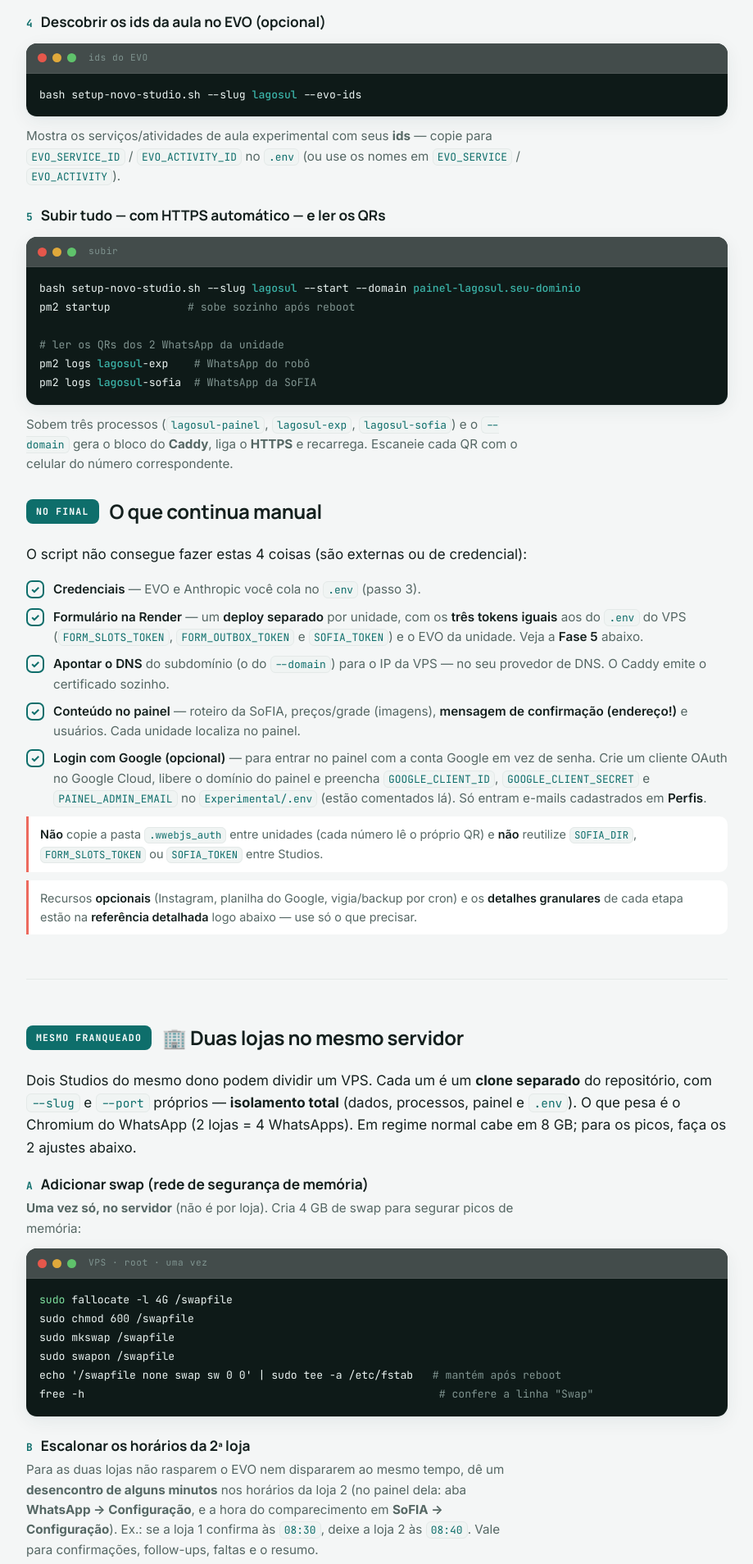
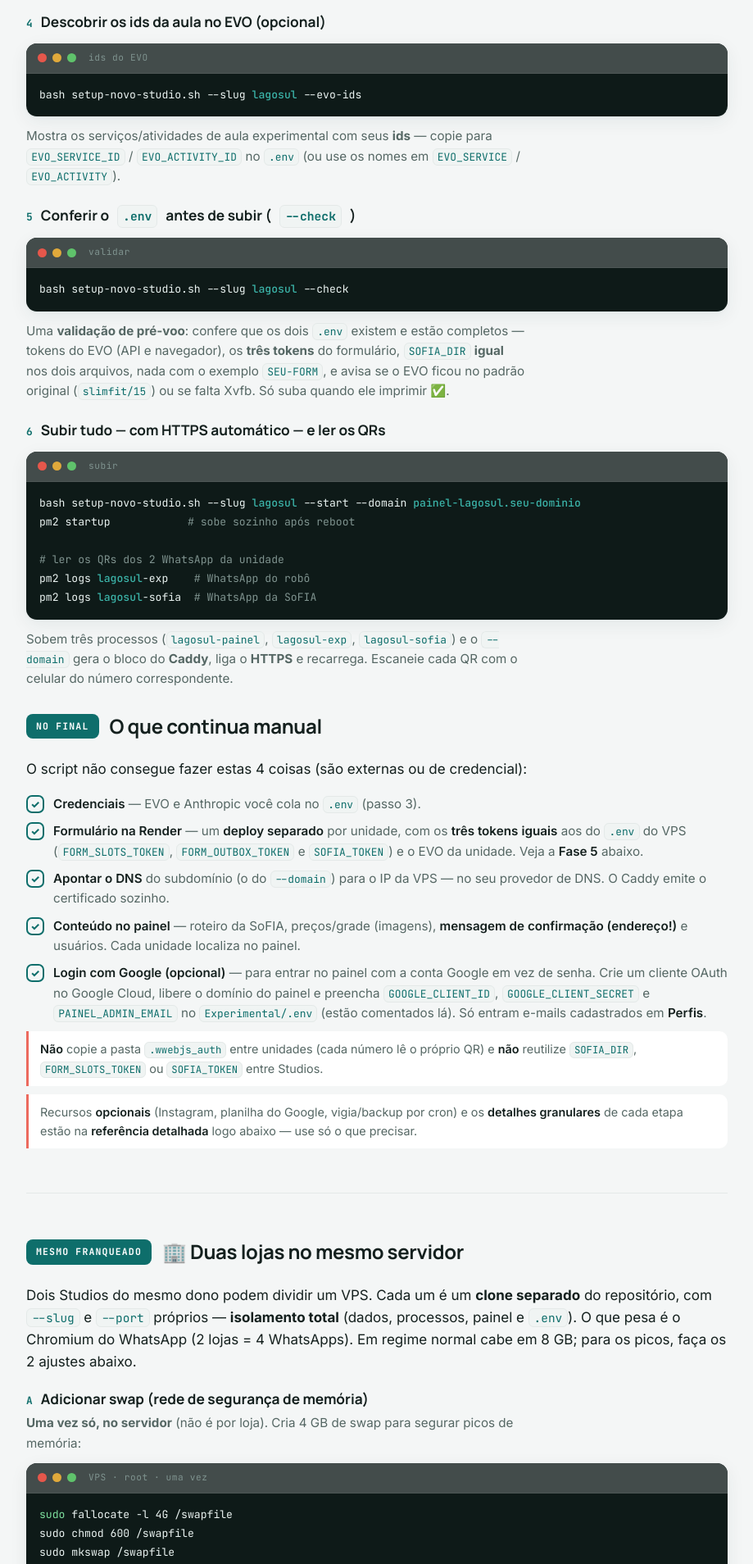
Before and after one commit to rrabadan86/SF-Chat_Experimental-Mensagens, a Flask app: page /implantacao in a window 1280 px wide. Shown: the part 2405-4313 px from the top of the page at 82% size, without its empty margins (180-1099 px from the left). Run offline with Flask 3, Linux system fonts and the light colour scheme.

Commit message:
/implantacao: documenta o --check como passo do guia rápido
Fecha uma referência solta: a tip da Fase 5 apontava "o --check (Fase 3)",
mas a Fase 3 não documentava esse passo. Agora o guia rápido tem um passo
5 dedicado ao --check (validação de pré-voo do .env: tokens EVO/form,
SOFIA_DIR igual, sem placeholder SEU-FORM, aviso de EVO padrão/Xvfb) antes
do --start, que virou o passo 6. A tip passa a apontar para esse passo.

Espelhado no repo do formulário.

Co-Authored-By: Claude Opus 4.8 <noreply@anthropic.com>
Claude-Session: https://claude.ai/code/session_015TTSt7TGwbyy5y2rhojFLo

```diff
--- a/Experimental/src/agendamento_evo/formulario_web/templates/implantacao.html
+++ b/Experimental/src/agendamento_evo/formulario_web/templates/implantacao.html
@@ -271,7 +271,20 @@ cd SF-Chat_Experimental-Mensagens/Experimental</pre>
     </div>
 
     <div class="stepblock">
-      <h3><span class="num">5</span> Subir tudo — com HTTPS automático — e ler os QRs</h3>
+      <h3><span class="num">5</span> Conferir o <code>.env</code> antes de subir (<code>--check</code>)</h3>
+      <div class="term">
+        <div class="term-bar"><span class="d"></span><span class="d"></span><span class="d"></span><span class="lbl">validar</span></div>
+<pre class="term-body">bash setup-novo-studio.sh --slug <b>lagosul</b> --check</pre>
+      </div>
+      <p>Uma <b>validação de pré-voo</b>: confere que os dois <code>.env</code> existem e
+        estão completos — tokens do EVO (API e navegador), os <b>três tokens</b> do
+        formulário, <code>SOFIA_DIR</code> <b>igual</b> nos dois arquivos, nada com o
+        exemplo <code>SEU-FORM</code>, e avisa se o EVO ficou no padrão original
+        (<code>slimfit/15</code>) ou se falta Xvfb. Só suba quando ele imprimir <b>✅</b>.</p>
+    </div>
+
+    <div class="stepblock">
+      <h3><span class="num">6</span> Subir tudo — com HTTPS automático — e ler os QRs</h3>
       <div class="term">
         <div class="term-bar"><span class="d"></span><span class="d"></span><span class="d"></span><span class="lbl">subir</span></div>
 <pre class="term-body">bash setup-novo-studio.sh --slug <b>lagosul</b> --start --domain <b>painel-lagosul.seu-dominio</b>
@@ -653,7 +666,7 @@ curl -sI https://<b>form-lagosul1</b>.onrender.com/api/book-sofia | head -1</pre
 <span class="c"># SOFIA_TOKEN já está aqui (igual ao da Render)</span></pre>
       </div>
       <p>Reinicie o robô e a SoFIA para pegarem os endereços: <code>pm2 restart slimfit-exp slimfit-sofia --update-env</code>. A ponte roda a cada minuto e puxa as marcações para a fila de envio; a SoFIA passa a agendar direto pelo formulário.</p>
-      <div class="tip">💡 O <code>--check</code> (Fase 3) confere justamente isto: que <code>FORM_CLOUD_URL</code> e <code>SOFIA_BOOK_URL</code> apontam para o <b>mesmo</b> formulário e que os três tokens não ficaram no exemplo <code>SEU-FORM</code>. Rode-o antes do <code>--start</code>.</div>
+      <div class="tip">💡 O <code>--check</code> (passo 5 do guia rápido, no topo) confere justamente isto: que <code>FORM_CLOUD_URL</code> e <code>SOFIA_BOOK_URL</code> apontam para o <b>mesmo</b> formulário e que os três tokens não ficaram no exemplo <code>SEU-FORM</code>. Rode-o antes do <code>--start</code>.</div>
     </div>
 
     <div class="stepblock">
```
